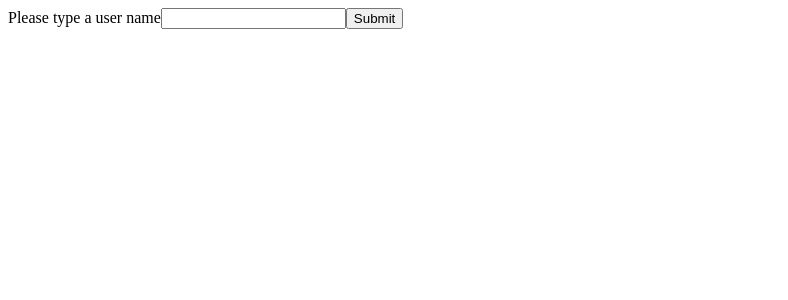
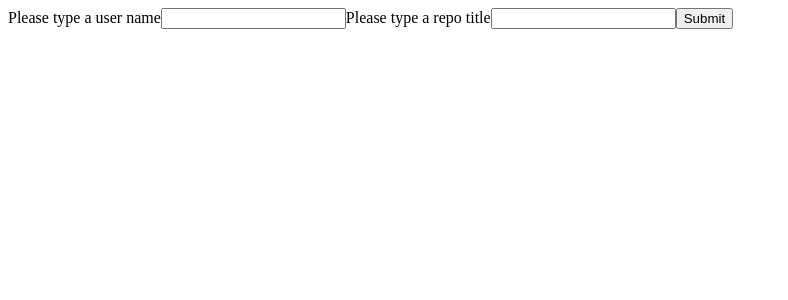
Before and after one commit to madjack99/repo-finder, a React (Create React App) app: page / in a window 1280 px wide. Shown: the top 300 px of the page, without its empty margins (0-788 px from the left). Built offline with nearby package versions, Linux system fonts and the light colour scheme.

Commit message:
feat: add repo title to form

```diff
--- a/src/UserInputForm.tsx
+++ b/src/UserInputForm.tsx
@@ -2,16 +2,25 @@ import React from 'react';
 
 const UserInputForm = () => {
   let [user, setUser] = React.useState('');
+  let [repo, setRepo] = React.useState('');
 
   const handleChange = (e: React.ChangeEvent<HTMLInputElement>) => {
+    const { name } = e.target;
     const { value } = e.target;
 
-    setUser(value);
+    if (name === 'userName') {
+      setUser(value);
+    } else {
+      setRepo(value);
+    }
   };
 
   const handleSubmit = (e: React.FormEvent<HTMLFormElement>) => {
     e.preventDefault();
-    console.log(user);
+
+    fetch(`https://api.github.com/repos/${user}/${repo}/pulls?state=all`)
+      .then((res) => res.json())
+      .then((data) => console.log(data));
   };
 
   return (
@@ -24,6 +33,14 @@ const UserInputForm = () => {
         value={user}
         onChange={handleChange}
       />
+      <label htmlFor='repoe'>Please type a repo title</label>
+      <input
+        type='text'
+        name='repo'
+        id='repo'
+        value={repo}
+        onChange={handleChange}
+      />
       <button type='submit'>Submit</button>
     </form>
   );
```
Also changed, not shown: 1 other file (tests, documents, lock files or other folders).
